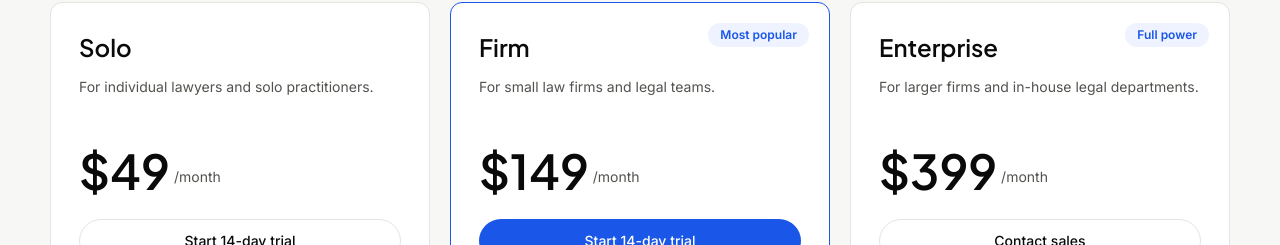
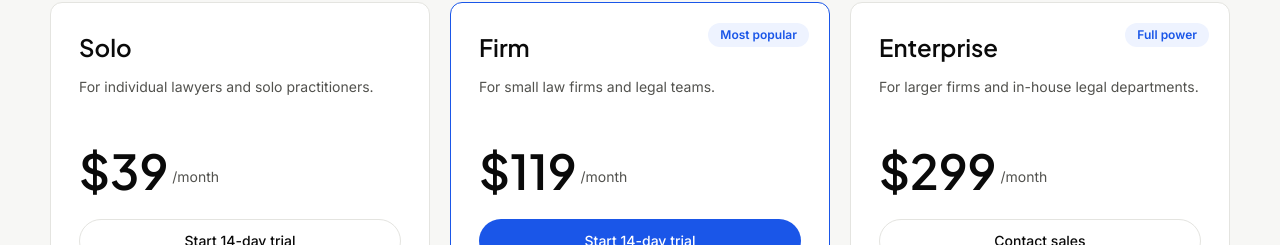
Before and after one commit to Anuar-zxc/unicorn, a Next.js app: page / in a window 1280 px wide. Shown: the part 3731-3976 px from the top of the page. Built offline with nearby package versions, Linux system fonts and the light colour scheme; no server answers.

Commit message:
lower Lexo subscription prices

```diff
--- a/app/dashboard/billing/page.tsx
+++ b/app/dashboard/billing/page.tsx
@@ -10,7 +10,7 @@ const plans = [
   {
     key: "solo",
     name: "Solo",
-    price: 49,
+    price: 39,
     featured: false,
     features: [
       "All 6 AI tools",
@@ -22,7 +22,7 @@ const plans = [
   {
     key: "firm",
     name: "Firm",
-    price: 149,
+    price: 119,
     features: [
       "Up to 5 team members",
       "Unlimited documents",
@@ -34,7 +34,7 @@ const plans = [
   {
     key: "enterprise",
     name: "Enterprise",
-    price: 399,
+    price: 299,
     featured: false,
     features: [
       "Unlimited team members",
--- a/components/landing/PricingTable.tsx
+++ b/components/landing/PricingTable.tsx
@@ -10,13 +10,13 @@ import { useLanguage } from "@/components/providers/AppProviders";
 const plansEn = [
   {
     name: "Solo",
-    price: { monthly: 49, annual: 39 },
+    price: { monthly: 39, annual: 31 },
     description: "For individual lawyers and solo practitioners.",
     features: ["All 6 AI tools", "50 documents/month", "Contract review up to 100 pages", "Case research memos", "Document drafting", "PDF & DOCX export", "14-day document history", "Email support"]
   },
   {
     name: "Firm",
-    price: { monthly: 149, annual: 119 },
+    price: { monthly: 119, annual: 95 },
     description: "For small law firms and legal teams.",
     badge: "Most popular",
     highlight: true,
@@ -24,16 +24,16 @@ const plansEn = [
   },
   {
     name: "Enterprise",
-    price: { monthly: 399, annual: 319 },
+    price: { monthly: 299, annual: 239 },
     description: "For larger firms and in-house legal departments.",
     badge: "Full power",
     features: ["Everything in Firm", "Unlimited team members", "Custom practice-area prompts", "API access", "SSO / SAML authentication", "Custom retention policy", "Dedicated account manager", "SLA guarantee", "On-premise deployment option", "Custom contract templates"]
   }
 ];
 const plansRu = [
-  { name: "Solo", price: { monthly: 49, annual: 39 }, description: "Для индивидуальных юристов и частной практики.", features: ["Все 6 AI-инструментов", "50 документов в месяц", "Проверка до 100 страниц", "Исследовательские меморандумы", "Создание документов", "Экспорт PDF и DOCX", "История 14 дней", "Поддержка по email"] },
-  { name: "Firm", price: { monthly: 149, annual: 119 }, description: "Для небольших юридических фирм и команд.", badge: "Популярный", highlight: true, features: ["Всё из Solo", "До 5 участников", "Неограниченные документы", "Проверка до 500 страниц", "Общее рабочее пространство", "Организация дел", "Портал клиентских резюме", "Приоритетная обработка", "История 90 дней", "Приоритетная поддержка"] },
-  { name: "Enterprise", price: { monthly: 399, annual: 319 }, description: "Для крупных фирм и юридических департаментов.", badge: "Полная мощность", features: ["Всё из Firm", "Неограниченная команда", "Настраиваемые AI-промпты", "API-доступ", "SSO / SAML", "Политика хранения данных", "Персональный менеджер", "SLA", "Локальное развёртывание", "Шаблоны договоров"] }
+  { name: "Solo", price: { monthly: 39, annual: 31 }, description: "Для индивидуальных юристов и частной практики.", features: ["Все 6 AI-инструментов", "50 документов в месяц", "Проверка до 100 страниц", "Исследовательские меморандумы", "Создание документов", "Экспорт PDF и DOCX", "История 14 дней", "Поддержка по email"] },
+  { name: "Firm", price: { monthly: 119, annual: 95 }, description: "Для небольших юридических фирм и команд.", badge: "Популярный", highlight: true, features: ["Всё из Solo", "До 5 участников", "Неограниченные документы", "Проверка до 500 страниц", "Общее рабочее пространство", "Организация дел", "Портал клиентских резюме", "Приоритетная обработка", "История 90 дней", "Приоритетная поддержка"] },
+  { name: "Enterprise", price: { monthly: 299, annual: 239 }, description: "Для крупных фирм и юридических департаментов.", badge: "Полная мощность", features: ["Всё из Firm", "Неограниченная команда", "Настраиваемые AI-промпты", "API-доступ", "SSO / SAML", "Политика хранения данных", "Персональный менеджер", "SLA", "Локальное развёртывание", "Шаблоны договоров"] }
 ];
 
 export function PricingTable() {
```
Also changed, not shown: 1 other file (tests, documents, lock files or other folders).
